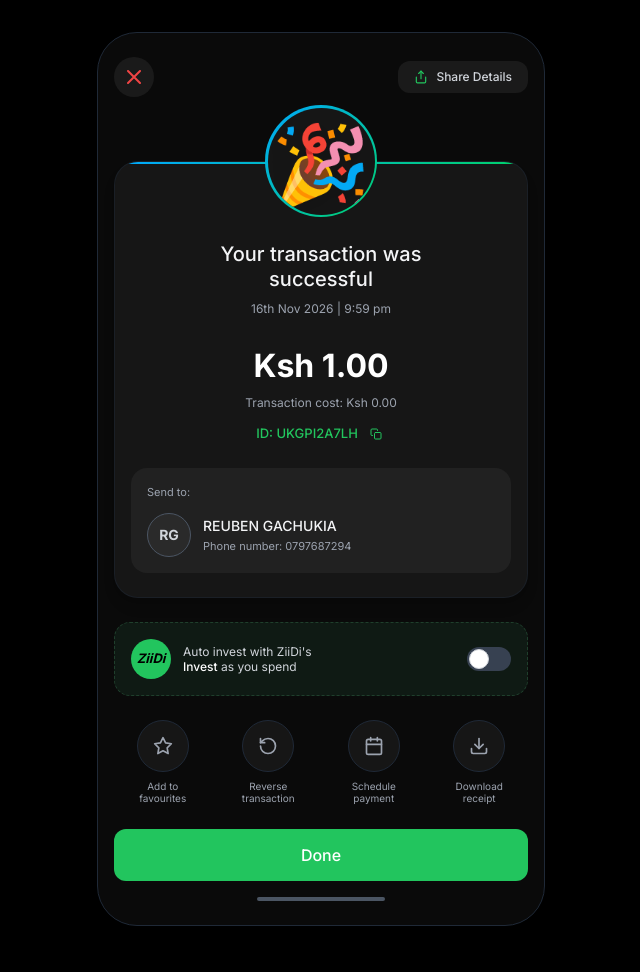
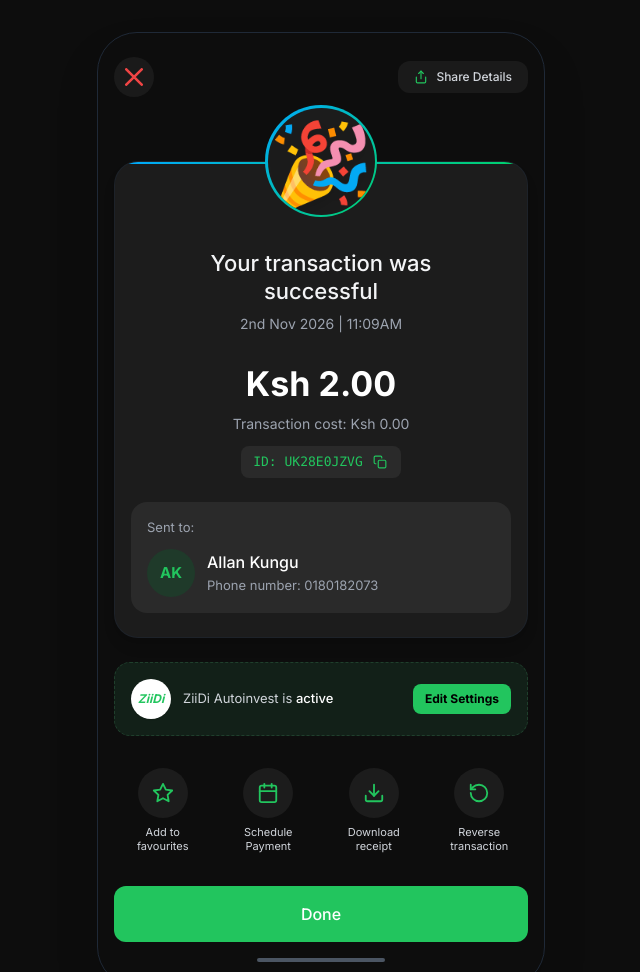
Before and after one commit to allangachukia67-maker/receipt-app, a plain HTML site: page index.html in a window 1280 px wide. Shown: the top 972 px of the page, without its empty margins (319-959 px from the left). Drawn offline with nearby package versions, Linux system fonts and the light colour scheme.

Commit message:
Update styles and improve HTML structure

```diff
--- a/index.html
+++ b/index.html
@@ -5,7 +5,7 @@
     <meta name="viewport" content="width=device-width, initial-scale=1.0, maximum-scale=1.0, user-scalable=no">
     <title>Receipt Tester</title>
 
-    <!-- THESE TAGS REMOVE THE SAFARI SEARCH BAR -->
+    <!-- TAGS TO REMOVE SAFARI SEARCH BAR -->
     <meta name="apple-mobile-web-app-capable" content="yes">
     <meta name="mobile-web-app-capable" content="yes">
     <meta name="apple-mobile-web-app-status-bar-style" content="black-translucent">
@@ -15,7 +15,7 @@
     <script src="https://cdnjs.cloudflare.com/ajax/libs/html2canvas/1.4.1/html2canvas.min.js"></script>
     <style>
         @import url('https://fonts.googleapis.com/css2?family=Inter:wght@400;500;600;700&display=swap');
-        body { font-family: 'Inter', sans-serif; background-color: #000000; }
+        body { font-family: 'Inter', sans-serif; background-color: #0d0d0d; }
         input[type=number]::-webkit-inner-spin-button,
         input[type=number]::-webkit-outer-spin-button {
             -webkit-appearance: none;
@@ -26,12 +26,12 @@
 <body class="flex justify-center min-h-screen sm:py-8">
 
     <!-- Main Mobile Container -->
-    <div id="receipt-container" class="w-full max-w-md bg-[#0a0a0a] text-white relative sm:rounded-[2.5rem] sm:border sm:border-gray-800 sm:shadow-2xl overflow-hidden pb-6 flex flex-col pt-4">
+    <div id="receipt-container" class="w-full max-w-md bg-[#0d0d0d] text-white relative sm:rounded-[2.5rem] sm:border sm:border-gray-800 sm:shadow-2xl overflow-hidden pb-6 flex flex-col pt-4">
 
         <!-- Top Bar -->
         <div class="flex justify-between items-center px-4 py-2 mb-6">
-            <button class="w-10 h-10 rounded-full bg-[#1a1a1a] flex items-center justify-center text-red-500 hover:bg-[#2a2a2a] transition">
-                <svg width="14" height="14" viewBox="0 0 14 14" fill="none" xmlns="http://www.w3.org/2000/svg">
+            <button class="w-10 h-10 rounded-full bg-[#1a1a1a] flex items-center justify-center hover:bg-[#2a2a2a] transition">
+                <svg width="18" height="18" viewBox="0 0 14 14" fill="none" xmlns="http://www.w3.org/2000/svg">
                     <path d="M1 1L13 13M1 13L13 1" stroke="#ef4444" stroke-width="2" stroke-linecap="round"/>
                 </svg>
             </button>
@@ -45,26 +45,29 @@
         <!-- THE FLOATING RECEIPT CARD WRAPPER -->
         <div class="mx-4 mt-8 relative z-10">
 
-            <!-- FLOATING EMOJI/ICON -->
+            <!-- FLOATING EMOJI WITH GRADIENT RING (From first screenshot) -->
             <div class="absolute -top-14 left-1/2 -translate-x-1/2 w-28 h-28 flex items-center justify-center z-20">
+                <!-- The Blue/Green Ring -->
                 <div class="absolute inset-0 bg-gradient-to-br from-[#00A8FF] to-[#00D26A] rounded-full"></div>
-                <div class="absolute inset-[2.5px] bg-[#161616] rounded-full flex items-center justify-center overflow-hidden">
-                    <span class="text-[80px] leading-none drop-shadow-xl translate-y-1">🎉</span>
+                <!-- The Dark Inner Circle -->
+                <div class="absolute inset-[2.5px] bg-[#1c1c1c] rounded-full flex items-center justify-center overflow-hidden">
+                    <!-- The HUGE Emoji -->
+                    <span class="text-[85px] leading-none drop-shadow-xl translate-y-1">🎉</span>
                 </div>
             </div>
 
             <!-- The exact dark card -->
-            <div class="bg-[#161616] rounded-3xl pt-20 pb-6 px-4 relative overflow-hidden shadow-lg border border-gray-800/50">
+            <div class="bg-[#1c1c1c] rounded-3xl pt-20 pb-6 px-4 relative overflow-hidden shadow-lg border border-gray-800/50">
 
                 <!-- THE CLEAN TOP GRADIENT LINE -->
                 <div class="absolute top-0 left-0 right-0 h-[2px] bg-gradient-to-r from-[#00A8FF] to-[#00D26A]"></div>
 
                 <!-- Success Text & Date -->
-                <div class="text-center mb-6">
-                    <h1 class="text-[20px] font-medium leading-tight text-gray-100 mb-2">
+                <div class="text-center mb-6 mt-2">
+                    <h1 class="text-[22px] font-medium leading-tight text-gray-100 mb-2">
                         Your transaction was<br>successful
                     </h1>
-                    <p id="text-date" class="text-[12px] text-gray-400">16th Nov 2026 | 9:59 pm</p>
+                    <p id="text-date" class="text-[14px] text-gray-400">2nd Nov 2026 | 11:09AM</p>
                     <input id="input-date" type="text" class="hidden w-full max-w-[200px] bg-[#2A2A2A] border border-gray-600 rounded-lg px-3 py-1 text-white text-sm text-center mt-2 focus:outline-none focus:border-green-500">
                 </div>
 
@@ -80,48 +83,49 @@
 
                 <!-- Amount & Cost -->
                 <div class="text-center mb-6 flex flex-col items-center">
-                    <h2 id="text-amount" class="text-[32px] font-bold mb-1 text-white">Ksh 1.00</h2>
+                    <h2 id="text-amount" class="text-[34px] font-bold mb-1 text-white">Ksh 2.00</h2>
 
-                    <!-- UPDATED: Made the amount input larger (text-[32px] w-2/3 py-2) -->
-                    <input id="input-amount" type="number" oninput="calculateFee()" class="hidden w-2/3 bg-[#2A2A2A] border border-gray-600 rounded-lg px-3 py-2 text-white text-center font-bold text-[32px] mb-1 focus:outline-none focus:border-green-500">
+                    <input id="input-amount" type="number" oninput="calculateFee()" class="hidden w-2/3 bg-[#2A2A2A] border border-gray-600 rounded-lg px-3 py-2 text-white text-center font-bold text-[34px] mb-1 focus:outline-none focus:border-green-500">
 
-                    <p id="text-cost" class="text-[12px] text-gray-400 mb-2">Transaction cost: Ksh 0.00</p>
-                    <!-- Read-only input for the bot -->
-                    <input id="input-cost" type="text" readonly class="hidden w-1/2 bg-[#1a1a1a] border border-gray-700 rounded-lg px-3 py-1 text-gray-400 text-sm text-center mb-2 focus:outline-none">
+                    <p id="text-cost" class="text-[14px] text-gray-400 mb-3">Transaction cost: Ksh 0.00</p>
 
-                    <!-- ID -->
-                    <div class="flex items-center justify-center gap-2 text-[13px] text-[#22c55e] font-medium mt-1">
-                        <span id="text-id">ID: UKGPI2A7LH</span>
-                        <input id="input-id" type="text" class="hidden w-[120px] bg-[#2A2A2A] border border-gray-600 rounded-lg px-2 py-1 text-white text-center font-mono text-sm focus:outline-none focus:border-green-500">
-                        <button class="hover:text-green-400 p-1" onclick="copyId()">
-                            <svg width="12" height="12" viewBox="0 0 24 24" fill="none" stroke="currentColor" stroke-width="2" stroke-linecap="round" stroke-linejoin="round"><rect x="9" y="9" width="13" height="13" rx="2" ry="2"></rect><path d="M5 15H4a2 2 0 0 1-2-2V4a2 2 0 0 1 2-2h9a2 2 0 0 1 2 2v1"></path></svg>
-                        </button>
+                    <input id="input-cost" type="text" readonly class="hidden w-1/2 bg-[#1a1a1a] border border-gray-700 rounded-lg px-3 py-1 text-gray-400 text-sm text-center mb-3 focus:outline-none">
+
+                    <!-- ID PILL (From second screenshot) -->
+                    <div class="flex items-center justify-center gap-2">
+                        <div id="text-id-container" class="bg-[#2A2A2A] rounded-lg px-3 py-1.5 flex items-center gap-2">
+                            <span id="text-id" class="text-[13px] text-[#22c55e] font-medium font-mono">ID: UK28E0JZVG</span>
+                            <button class="text-[#22c55e] hover:text-green-400 p-0.5" onclick="copyId()">
+                                <svg width="14" height="14" viewBox="0 0 24 24" fill="none" stroke="currentColor" stroke-width="2" stroke-linecap="round" stroke-linejoin="round"><rect x="9" y="9" width="13" height="13" rx="2" ry="2"></rect><path d="M5 15H4a2 2 0 0 1-2-2V4a2 2 0 0 1 2-2h9a2 2 0 0 1 2 2v1"></path></svg>
+                            </button>
+                        </div>
+                        <input id="input-id" type="text" class="hidden w-[150px] bg-[#2A2A2A] border border-gray-600 rounded-lg px-2 py-1 text-white text-center font-mono text-sm focus:outline-none focus:border-green-500">
                     </div>
                 </div>
 
-                <!-- INNER "SEND TO" CARD -->
-                <div class="bg-[#212121] rounded-2xl p-4">
-                    <p class="text-[11px] text-gray-400 mb-3">Send to:</p>
+                <!-- INNER "SENT TO" CARD -->
+                <div class="bg-[#2A2A2A] rounded-2xl p-4">
+                    <p class="text-[13px] text-gray-400 mb-3">Sent to:</p>
                     <div class="flex items-center gap-3">
 
-                        <!-- Avatar (Image or Initials) -->
-                        <div class="w-11 h-11 rounded-full bg-[#2a2a2a] overflow-hidden shrink-0 border border-gray-600 flex items-center justify-center">
+                        <!-- Avatar (Green Initials) -->
+                        <div class="w-12 h-12 rounded-full bg-[#1F3A2A] overflow-hidden shrink-0 flex items-center justify-center">
                             <img id="avatar-img" src="" crossorigin="anonymous" alt="avatar" class="w-full h-full object-cover hidden">
-                            <span id="avatar-initials" class="text-sm font-bold text-gray-300">RG</span>
+                            <span id="avatar-initials" class="text-[15px] font-bold text-[#22c55e]">AK</span>
                         </div>
 
                         <div class="flex-1">
                             <!-- NAME -->
-                            <p id="text-name" class="font-medium text-[14px] mb-0.5 text-gray-100">REUBEN GACHUKIA</p>
-                            <input id="input-name" type="text" class="hidden w-full bg-[#2A2A2A] border border-gray-600 rounded-lg px-2 py-1 text-white text-sm font-medium mb-1 focus:outline-none focus:border-green-500">
+                            <p id="text-name" class="font-medium text-[16px] mb-0.5 text-white">Allan Kungu</p>
+                            <input id="input-name" type="text" class="hidden w-full bg-[#1c1c1c] border border-gray-600 rounded-lg px-2 py-1 text-white text-sm font-medium mb-1 focus:outline-none focus:border-green-500">
 
                             <!-- PHONE -->
-                            <p id="text-phone" class="text-[11px] text-gray-400">Phone number: 0797687294</p>
-                            <input id="input-phone" type="text" class="hidden w-full bg-[#2A2A2A] border border-gray-600 rounded-lg px-2 py-1 text-white text-xs mt-1 focus:outline-none focus:border-green-500">
+                            <p id="text-phone" class="text-[13px] text-gray-400">Phone number: 0180182073</p>
+                            <input id="input-phone" type="text" class="hidden w-full bg-[#1c1c1c] border border-gray-600 rounded-lg px-2 py-1 text-white text-xs mt-1 focus:outline-none focus:border-green-500">
 
                             <!-- AVATAR URL INPUT -->
                             <div id="avatar-input-container" class="hidden mt-2">
-                                <input id="input-avatar" type="text" placeholder="Paste Image URL (or leave blank for initials)" class="w-full bg-[#2A2A2A] border border-gray-600 rounded-lg px-2 py-1 text-gray-300 text-[10px] focus:outline-none focus:border-green-500">
+                                <input id="input-avatar" type="text" placeholder="Image URL (optional)" class="w-full bg-[#1c1c1c] border border-gray-600 rounded-lg px-2 py-1 text-gray-300 text-[10px] focus:outline-none focus:border-green-500">
                             </div>
                         </div>
                     </div>
@@ -130,51 +134,59 @@
         </div>
         <!-- END OF FLOATING CARD -->
 
-        <!-- Auto Invest Section -->
-        <div class="mx-4 mt-6 border border-dashed border-[#1f3f2c] bg-[#0f1a14] rounded-2xl p-4 flex items-center justify-between">
+        <!-- ZiiDi Section (With Edit Settings button) -->
+        <div class="mx-4 mt-6 border border-dashed border-[#1f3f2c] bg-[#122018] rounded-2xl p-4 flex items-center justify-between">
             <div class="flex items-center gap-3">
-                <div class="w-10 h-10 bg-[#22c55e] rounded-full flex items-center justify-center font-bold text-black text-[13px] italic">
+                <!-- White ZiiDi Logo -->
+                <div class="w-10 h-10 bg-white rounded-full flex items-center justify-center font-bold text-[#22c55e] text-[12px] italic shadow-sm">
                     ZiiDi
                 </div>
-                <p class="text-[12px] text-gray-300 w-40 leading-tight">Auto invest with ZiiDi's <span class="text-white font-medium">Invest</span> as you spend</p>
+                <p class="text-[13px] text-gray-300">ZiiDi Autoinvest is <span class="text-white font-medium">active</span></p>
             </div>
-            <label class="relative inline-flex items-center cursor-pointer">
-                <input type="checkbox" value="" class="sr-only peer">
-                <div class="w-11 h-6 bg-gray-700 peer-focus:outline-none rounded-full peer peer-checked:after:translate-x-full peer-checked:after:border-white after:content-[''] after:absolute after:top-[2px] after:left-[2px] after:bg-white after:border-gray-300 after:border after:rounded-full after:h-5 after:w-5 after:transition-all peer-checked:bg-[#22c55e]"></div>
-            </label>
+            <!-- Edit Settings Button -->
+            <button onclick="alert('Edit Settings clicked')" class="bg-[#22c55e] text-black text-[12px] font-bold px-3 py-1.5 rounded-lg hover:bg-green-400 transition">
+                Edit Settings
+            </button>
         </div>
 
-        <!-- Action Grid -->
-        <div class="grid grid-cols-4 gap-2 mx-4 mt-6">
+        <!-- Action Grid (Matching the second screenshot order and colors) -->
+        <div class="grid grid-cols-4 gap-2 mx-4 mt-8">
+            <!-- 1. Favourites -->
             <div class="flex flex-col items-center gap-2 cursor-pointer group">
-                <div class="w-[52px] h-[52px] rounded-full border border-gray-800 bg-[#161616] flex items-center justify-center text-gray-400 group-hover:text-green-500 group-hover:border-green-500/50 transition">
-                    <svg width="20" height="20" viewBox="0 0 24 24" fill="none" stroke="currentColor" stroke-width="2" stroke-linecap="round" stroke-linejoin="round"><polygon points="12 2 15.09 8.26 22 9.27 17 14.14 18.18 21.02 12 17.77 5.82 21.02 7 14.14 2 9.27 8.91 8.26 12 2"></polygon></svg>
+                <div class="w-[50px] h-[50px] rounded-full bg-[#1c1c1c] flex items-center justify-center text-[#22c55e] transition group-hover:scale-105">
+                    <svg width="22" height="22" viewBox="0 0 24 24" fill="none" stroke="currentColor" stroke-width="2" stroke-linecap="round" stroke-linejoin="round"><polygon points="12 2 15.09 8.26 22 9.27 17 14.14 18.18 21.02 12 17.77 5.82 21.02 7 14.14 2 9.27 8.91 8.26 12 2"></polygon></svg>
                 </div>
-                <p class="text-[10px] text-gray-400 text-center leading-tight">Add to<br>favourites</p>
+                <p class="text-[11px] text-gray-300 text-center leading-tight">Add to<br>favourites</p>
             </div>
+
+            <!-- 2. Schedule -->
             <div class="flex flex-col items-center gap-2 cursor-pointer group">
-                <div class="w-[52px] h-[52px] rounded-full border border-gray-800 bg-[#161616] flex items-center justify-center text-gray-400 group-hover:text-green-500 group-hover:border-green-500/50 transition">
-                    <svg width="20" height="20" viewBox="0 0 24 24" fill="none" stroke="currentColor" stroke-width="2" stroke-linecap="round" stroke-linejoin="round"><path d="M3 12a9 9 0 1 0 9-9 9.75 9.75 0 0 0-6.74 2.74L3 8"></path><path d="M3 3v5h5"></path></svg>
+                <div class="w-[50px] h-[50px] rounded-full bg-[#1c1c1c] flex items-center justify-center text-[#22c55e] transition group-hover:scale-105">
+                    <svg width="22" height="22" viewBox="0 0 24 24" fill="none" stroke="currentColor" stroke-width="2" stroke-linecap="round" stroke-linejoin="round"><rect x="3" y="4" width="18" height="18" rx="2" ry="2"></rect><line x1="16" y1="2" x2="16" y2="6"></line><line x1="8" y1="2" x2="8" y2="6"></line><line x1="3" y1="10" x2="21" y2="10"></line></svg>
                 </div>
-                <p class="text-[10px] text-gray-400 text-center leading-tight">Reverse<br>transaction</p>
+                <p class="text-[11px] text-gray-300 text-center leading-tight">Schedule<br>Payment</p>
             </div>
+
+            <!-- 3. Download -->
+            <div id="downloadBtn" onclick="downloadReceipt()" class="flex flex-col items-center gap-2 cursor-pointer group">
+                <div class="w-[50px] h-[50px] rounded-full bg-[#1c1c1c] flex items-center justify-center text-[#22c55e] transition group-hover:scale-105">
+                    <svg width="22" height="22" viewBox="0 0 24 24" fill="none" stroke="currentColor" stroke-width="2" stroke-linecap="round" stroke-linejoin="round"><path d="M21 15v4a2 2 0 0 1-2 2H5a2 2 0 0 1-2-2v-4"></path><polyline points="7 10 12 15 17 10"></polyline><line x1="12" y1="15" x2="12" y2="3"></line></svg>
+                </div>
+                <p id="downloadText" class="text-[11px] text-gray-300 text-center leading-tight">Download<br>receipt</p>
+            </div>
+
+            <!-- 4. Reverse -->
             <div class="flex flex-col items-center gap-2 cursor-pointer group">
-                <div class="w-[52px] h-[52px] rounded-full border border-gray-800 bg-[#161616] flex items-center justify-center text-gray-400 group-hover:text-green-500 group-hover:border-green-500/50 transition">
-                    <svg width="20" height="20" viewBox="0 0 24 24" fill="none" stroke="currentColor" stroke-width="2" stroke-linecap="round" stroke-linejoin="round"><rect x="3" y="4" width="18" height="18" rx="2" ry="2"></rect><line x1="16" y1="2" x2="16" y2="6"></line><line x1="8" y1="2" x2="8" y2="6"></line><line x1="3" y1="10" x2="21" y2="10"></line></svg>
+                <div class="w-[50px] h-[50px] rounded-full bg-[#1c1c1c] flex items-center justify-center text-[#22c55e] transition group-hover:scale-105">
+                    <svg width="22" height="22" viewBox="0 0 24 24" fill="none" stroke="currentColor" stroke-width="2" stroke-linecap="round" stroke-linejoin="round"><path d="M3 12a9 9 0 1 0 9-9 9.75 9.75 0 0 0-6.74 2.74L3 8"></path><path d="M3 3v5h5"></path></svg>
                 </div>
-                <p class="text-[10px] text-gray-400 text-center leading-tight">Schedule<br>payment</p>
-            </div>
-            <div id="downloadBtn" onclick="downloadReceipt()" class="flex flex-col items-center gap-2 cursor-pointer group">
-                <div class="w-[52px] h-[52px] rounded-full border border-gray-800 bg-[#161616] flex items-center justify-center text-gray-400 group-hover:text-green-500 group-hover:border-green-500/50 transition">
-                    <svg width="20" height="20" viewBox="0 0 24 24" fill="none" stroke="currentColor" stroke-width="2" stroke-linecap="round" stroke-linejoin="round"><path d="M21 15v4a2 2 0 0 1-2 2H5a2 2 0 0 1-2-2v-4"></path><polyline points="7 10 12 15 17 10"></polyline><line x1="12" y1="15" x2="12" y2="3"></line></svg>
-                </div>
-                <p id="downloadText" class="text-[10px] text-gray-400 text-center leading-tight">Download<br>receipt</p>
+                <p class="text-[11px] text-gray-300 text-center leading-tight">Reverse<br>transaction</p>
             </div>
         </div>
 
         <!-- Done / Save Button -->
-        <div class="px-4 mt-6 mb-2">
-            <button id="mainActionBtn" onclick="handleMainAction()" class="w-full bg-[#22c55e] text-white font-medium py-3.5 rounded-xl hover:bg-green-500 transition-colors">
+        <div class="px-4 mt-8 mb-2">
+            <button id="mainActionBtn" onclick="handleMainAction()" class="w-full bg-[#22c55e] text-white font-medium py-4 rounded-xl hover:bg-green-500 transition-colors text-[16px]">
                 Done
             </button>
         </div>
@@ -296,7 +308,7 @@
                 }
                 updateAvatarUI(data.name, data.avatar);
             } else {
-                updateAvatarUI("REUBEN GACHUKIA", "");
+                updateAvatarUI("Allan Kungu", "");
             }
         };
 
@@ -307,6 +319,7 @@
             const mainBtn = document.getElementById('mainActionBtn');
             const avatarInputContainer = document.getElementById('avatar-input-container');
             const typeContainer = document.getElementById('transaction-type-container');
+            const idContainer = document.getElementById('text-id-container');
 
             if (isEditing) {
                 mainBtn.innerText = "Save Changes";
@@ -322,6 +335,7 @@
 
                 avatarInputContainer.classList.remove('hidden');
                 typeContainer.classList.remove('hidden');
+                idContainer.classList.add('hidden'); // Hide the green pill ID
 
                 textElements.forEach(id => document.getElementById(id).classList.add('hidden'));
                 inputElements.forEach(id => document.getElementById(id).classList.remove('hidden'));
@@ -353,6 +367,7 @@
 
                 avatarInputContainer.classList.add('hidden');
                 typeContainer.classList.add('hidden');
+                idContainer.classList.remove('hidden'); // Show the green pill ID again
                 inputElements.forEach(id => document.getElementById(id).classList.add('hidden'));
                 textElements.forEach(id => document.getElementById(id).classList.remove('hidden'));
             }
@@ -362,7 +377,7 @@
             if (isEditing) {
                 toggleEdit();
             } else {
-                alert("Transaction completed! (You can redirect the user to the home page here)");
+                alert("Transaction completed!");
             }
         }
 
@@ -385,7 +400,7 @@
             downloadText.innerHTML = "Loading...";
 
             html2canvas(receiptElement, {
-                backgroundColor: '#0a0a0a',
+                backgroundColor: '#0d0d0d',
                 scale: 2,
                 useCORS: true,
                 logging: false
```
